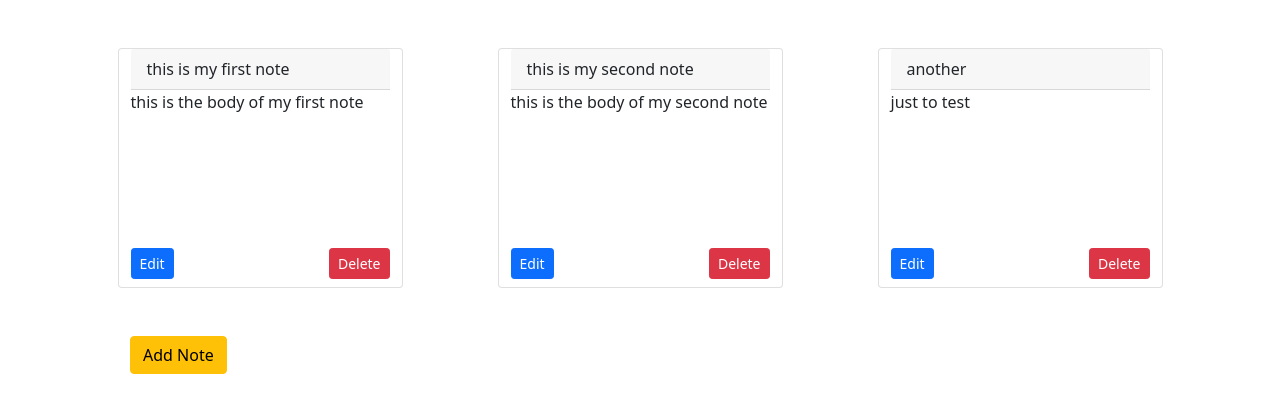
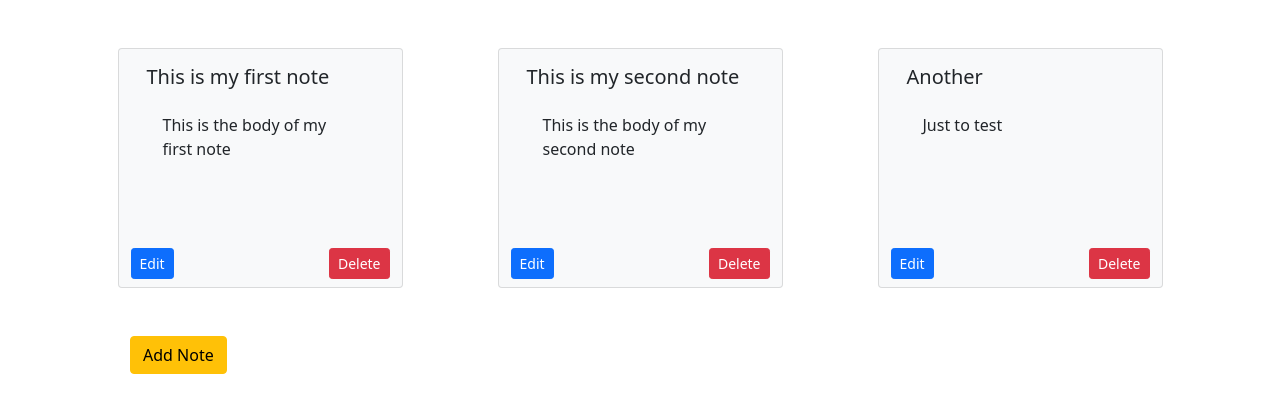
Before and after one commit to msullivan1999/react-todo, a React (Create React App) app: page / in a window 1280 px wide. Shown: the top 412 px of the page. Built offline with nearby package versions, Linux system fonts and the light colour scheme.

Commit message:
fix note sizing and update design

```diff
--- a/src/components/Note.jsx
+++ b/src/components/Note.jsx
@@ -15,14 +15,14 @@ export default class note extends Component {
                 {
                     notesData.map((item, key) => {
                         return (
-                                <div key={key} className="card note col-lg-3 col-sm-5 d-flex align-items-stretch m-auto justify-content-between mt-5">
-                                    <div>
-                                        <div className="card-header">
+                                <div key={key} className="card note col-lg-3 col-sm-5 d-flex align-items-stretch m-auto justify-content-between mt-5 bg-light">
+                                    <div className="card-body">
+                                        <h5 className="card-title">
                                             {item.noteTitle}
-                                        </div>
-                                        <div className="class-body">
+                                        </h5>
+                                        <p className="card-body">
                                             {item.noteBody}
-                                        </div>
+                                        </p>
                                     </div>
                                     <div className="d-flex justify-content-between">
                                         <button className="btn btn-primary btn-sm mb-2">Edit</button>
--- a/src/data.js
+++ b/src/data.js
@@ -1,17 +1,17 @@
 export let notesData = [
     {
         id: 1,
-        noteTitle: "this is my first note",
-        noteBody: "this is the body of my first note",
+        noteTitle: "This is my first note",
+        noteBody: "This is the body of my first note",
     },
     {
         id: 2,
-        noteTitle: "this is my second note",
-        noteBody: "this is the body of my second note",
+        noteTitle: "This is my second note",
+        noteBody: "This is the body of my second note",
     },
     {
         id: 3,
-        noteTitle: "another",
-        noteBody: "just to test",
+        noteTitle: "Another",
+        noteBody: "Just to test",
     },
 ]
--- a/src/index.css
+++ b/src/index.css
@@ -13,5 +13,6 @@ code {
 }
 
 .note {
-  height: 30vh;
+  height: 15rem;
+  width: auto;
 }
```
